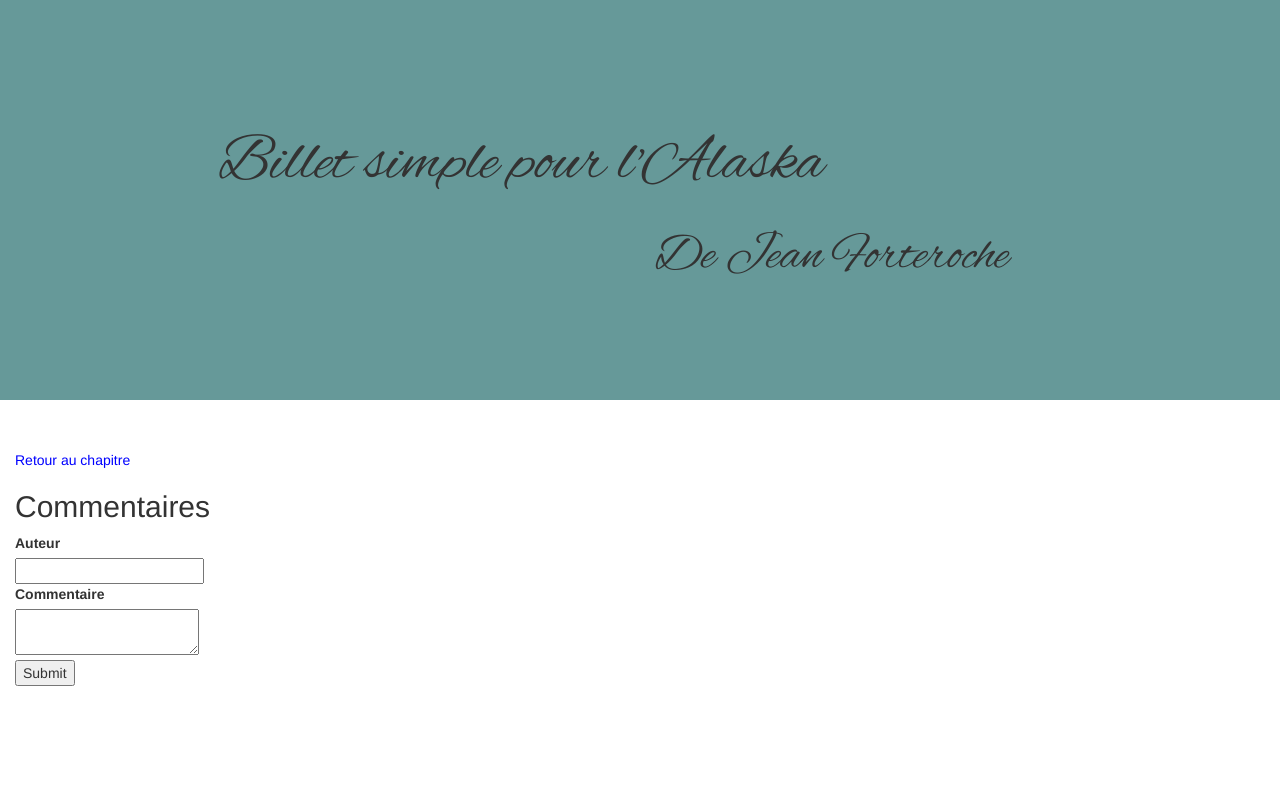
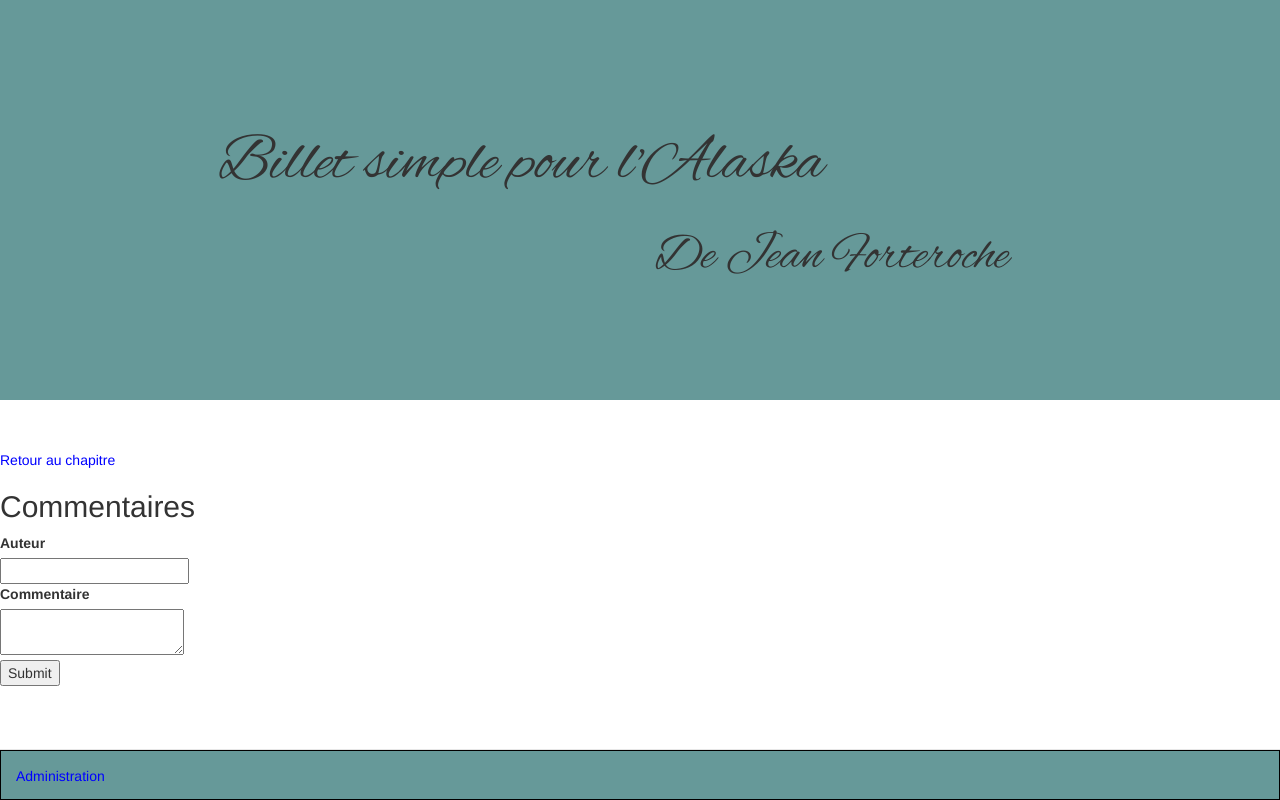
Before and after one commit to CyrilHumbert/Blog_Alaska, a PHP site: page /view/frontend/modifCommentView.php?idp=1 in a window 1280 px wide. Run offline with PHP 8.4, Linux system fonts and the light colour scheme; the template is opened without the code that fills it, so the values that code supplies are empty.

Commit message:
Ajout du footer et quelques corrections CSS

```diff
--- a/public/css/style.css
+++ b/public/css/style.css
@@ -8,7 +8,6 @@
     font-style: normal;
 
 }
-
 
 /* CSS de la bannière */
 
@@ -68,6 +67,21 @@
 {
     text-align: center;
 }
+
+/* CSS footer */
+
+.test
+{
+    height: 50px;
+    background-color: #669999;
+    border: 1px black solid;
+}
+
+#linkAdmin
+{
+    padding-top: 15px;
+}
+
 /* CSS global */
 
 h3
--- a/view/frontend/template.php
+++ b/view/frontend/template.php
@@ -10,7 +10,6 @@
     <body>
 
         <div class="container-fluid">
-
             <header id="headerBan" class="row">
                 <div class="row" id="firstLine">
                     <h1 id="titleAlaska" class="col-sm-offset-1 col-md-offset-2 col-lg-offset-2 col-lg-8">Billet simple pour l'Alaska</h1>
@@ -19,8 +18,17 @@
                     <h1 id="titleJeanForteroche" class="col-lg-offset-6 col-sm-6 pull-right">De Jean Forteroche</h1>
                 </div>
             </header>
+        </div>
 
         <?= $content ?>
+
+        <footer>
+            <nav class="navbar navbar-default navbar-fixed-bottom">
+                <a href="#" class="container test col-lg-12" id="linkAdmin">
+                Administration
+                </a>
+            </nav>
+        </footer>
 
         <script src="public/js/jquery-3.3.1.min.js"></script>
         <script src="public/js/bootstrap.min.js"></script>
@@ -29,7 +37,5 @@
             $('h1').css('z-index', 'auto'); //auto reflow
             });
         </script>
-
-    </div>
     </body>
 </html>
```
Lines whose indentation alone changed are shown as unchanged.
